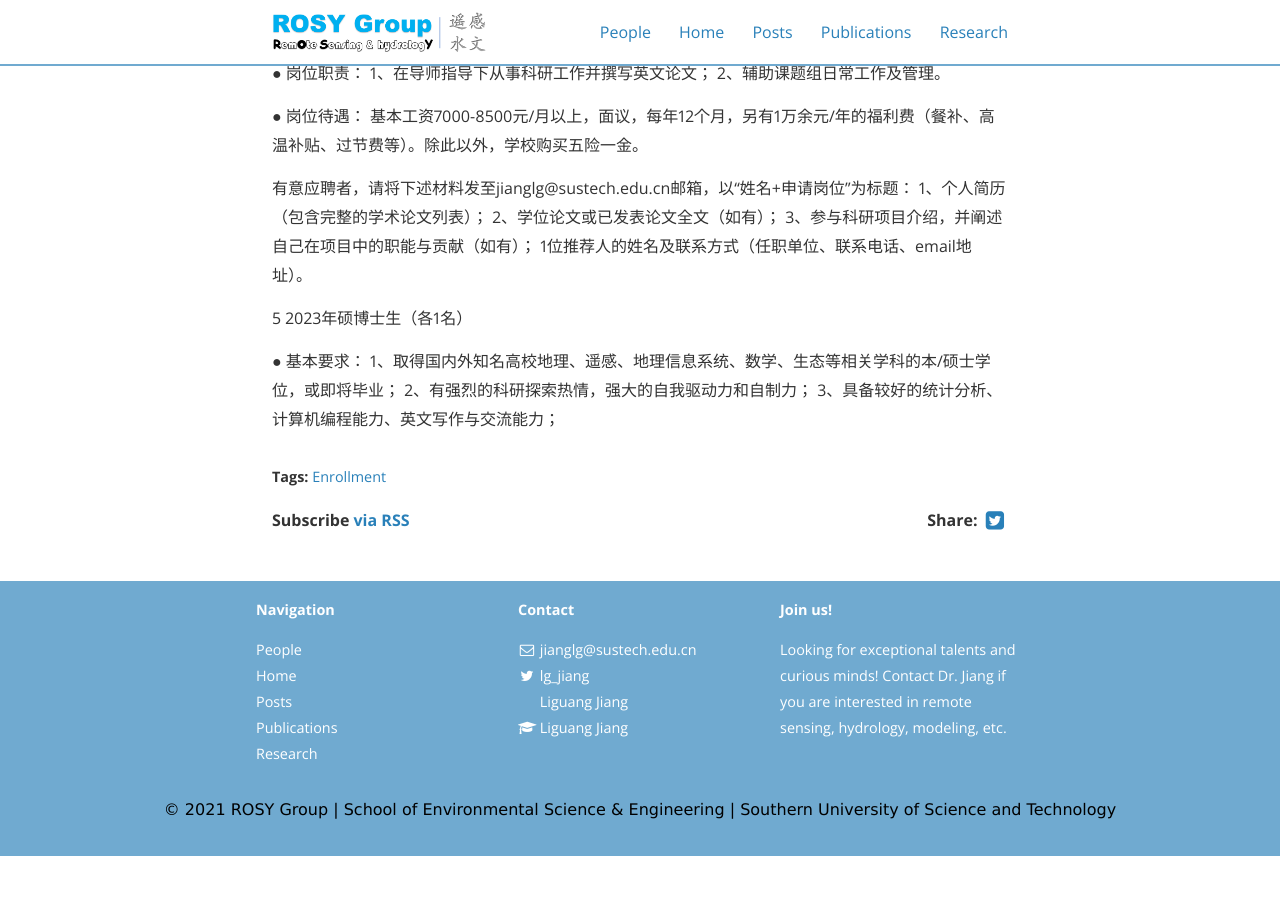
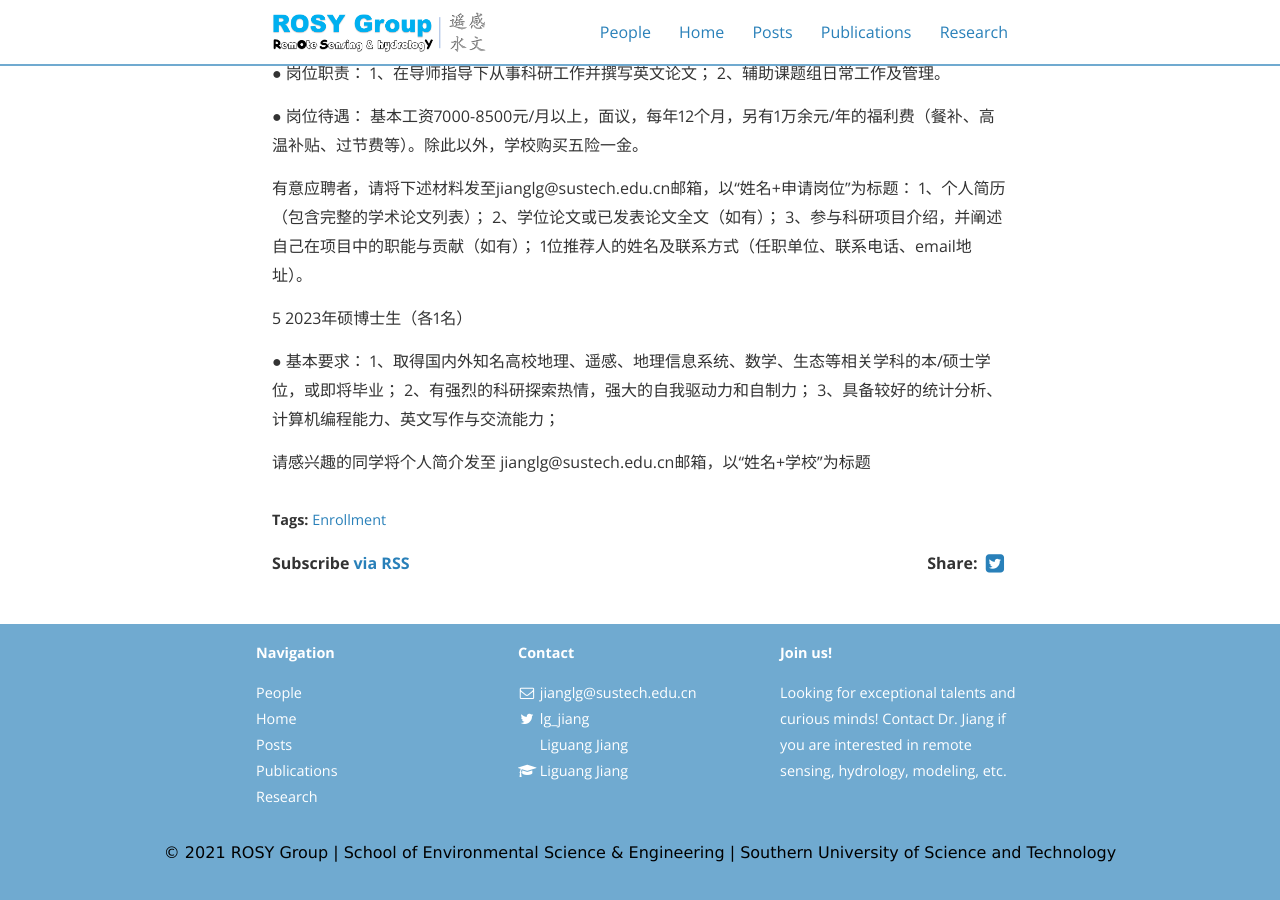
Before and after one commit to 12530/rshydro, a Jekyll site: the page built from _posts/2022-06-17-Open positions of PhD student, RA, Postdoc.markdown, in a window 1280 px wide and 900 px high, scrolled down 2342 px. Built offline with Jekyll 4.4.1, drawn with Linux system fonts in a browser that asks for light colours; nearby versions of some CDN libraries; before the commit the page ends 3198 px from its top, so only the background shows below that.

Commit message:
Update 2022-06-17-Open positions of PhD student, RA, Postdoc.markdown

```diff
--- a/_posts/2022-06-17-Open positions of PhD student, RA, Postdoc.markdown
+++ b/_posts/2022-06-17-Open positions of PhD student, RA, Postdoc.markdown
@@ -87,6 +87,7 @@ cover:  "/assets/Enrollment-web-header.png"
 2、有强烈的科研探索热情，强大的自我驱动力和自制力；
 3、具备较好的统计分析、计算机编程能力、英文写作与交流能力；
 
+请感兴趣的同学将个人简介发至 jianglg@sustech.edu.cn邮箱，以“姓名+学校”为标题
 
 [jekyll]:      http://jekyllrb.com
 [jekyll-gh]:   https://github.com/jekyll/jekyll
```
